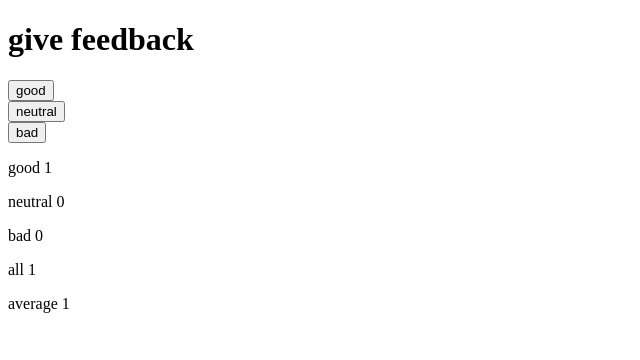
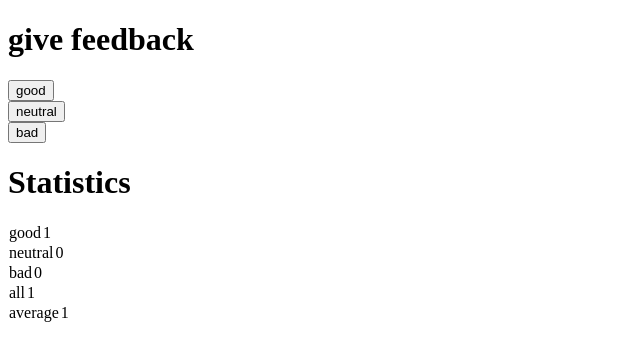
Before and after one commit to RygonB/web3, a React (Vite) app in the folder exercices/module3/3.1/: page / in a window 1280 px wide. Both pictures are taken after a click on the button "good". Shown: the top 360 px of the page, without its empty margins (0-640 px from the left). Built offline with nearby package versions, Linux system fonts and the light colour scheme.

Commit message:
module3 : basics

```diff
--- a/exercices/module3/3.1/src/App.jsx
+++ b/exercices/module3/3.1/src/App.jsx
@@ -1,25 +1,26 @@
 import { useState } from "react";
 
-
-const StatisticsLine= ({text, value}) => {
+const StatisticsLine = ({ text, value }) => {
   return (
     <div>
-      <p>
-        {text} {value}
-      </p>
+     <tr>
+      <td>{text}</td>
+      <td>{value}</td>
+     </tr>
     </div>
-  )
-}
+  );
+};
 
 const Statistics = ({ good, neutral, bad, all, average }) => {
   if (all < 1) return <p>No feedback given</p>;
   return (
     <div>
-     <StatisticsLine text={"good"} value={good}/>
-     <StatisticsLine text={"neutral"} value={neutral}/>
-     <StatisticsLine text={"bad"} value={bad}/>
-     <StatisticsLine text={"all"} value={all}/>
-     <StatisticsLine text={"average"} value={average}/>
+      <h1>Statistics</h1>
+      <StatisticsLine text={"good"} value={good} />
+      <StatisticsLine text={"neutral"} value={neutral} />
+      <StatisticsLine text={"bad"} value={bad} />
+      <StatisticsLine text={"all"} value={all} />
+      <StatisticsLine text={"average"} value={average} />
     </div>
   );
 };
```
